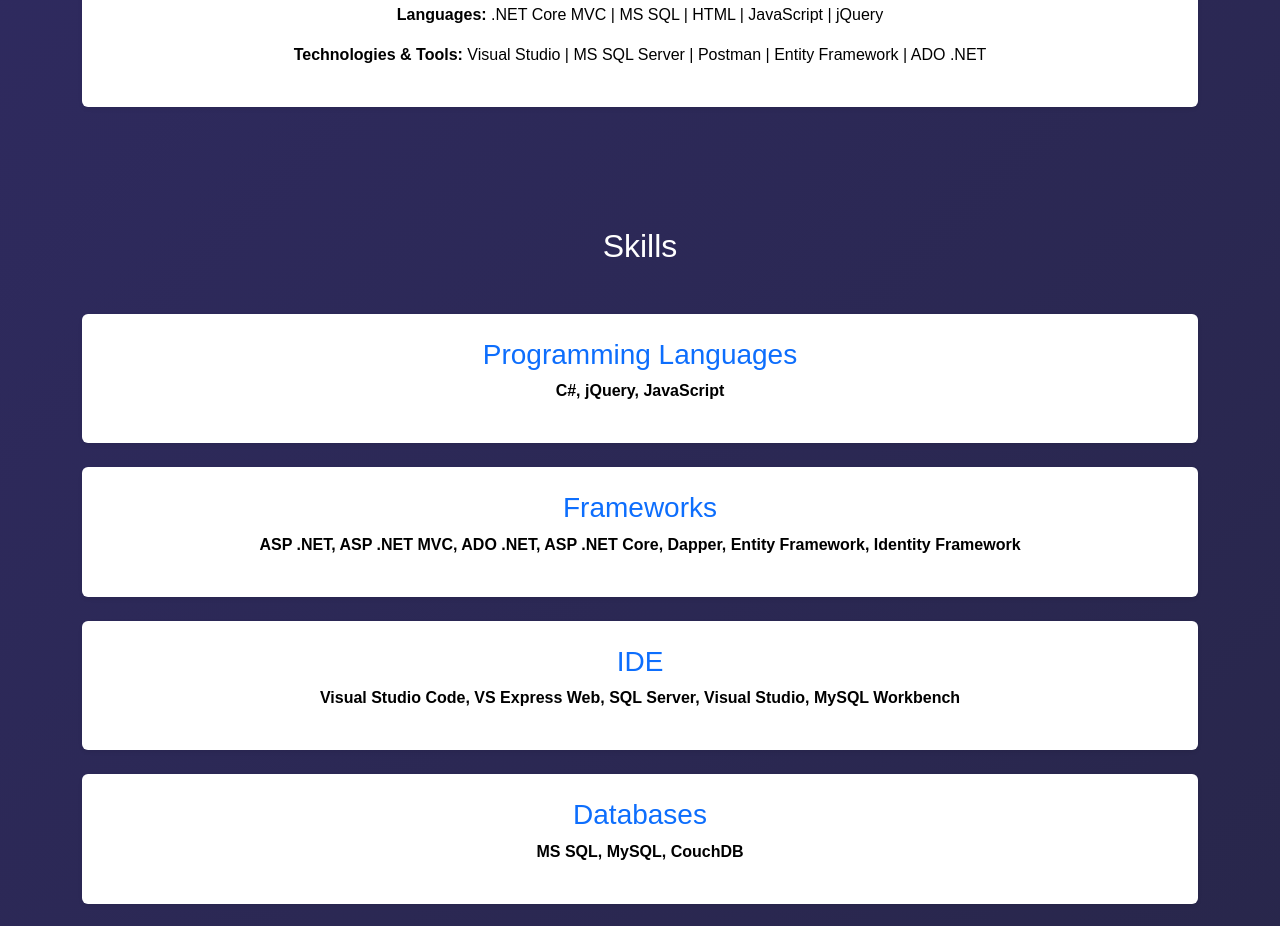
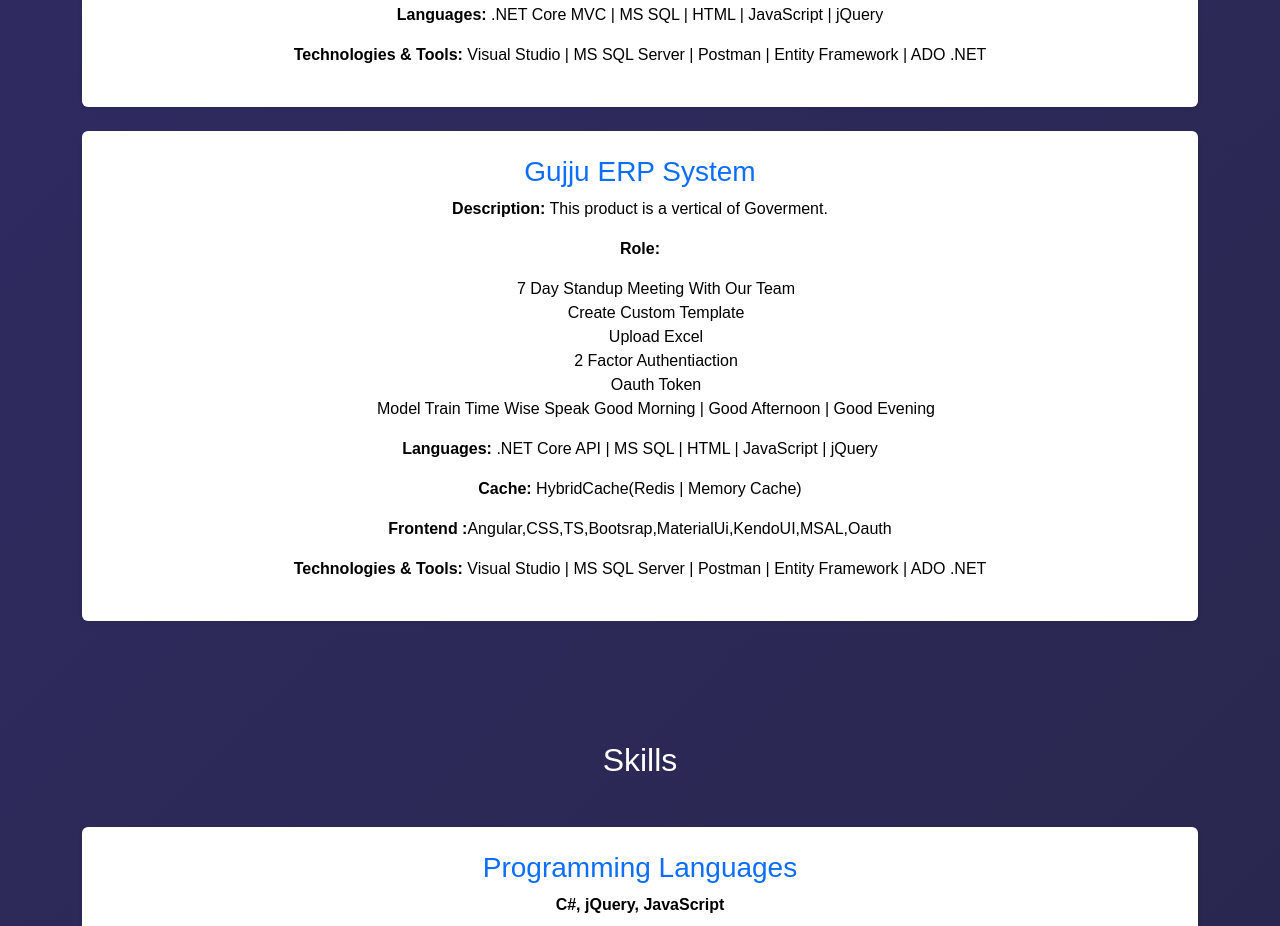
Before and after one commit to yamikjg4/YamikCv, a plain HTML site: page index.html in a window 1280 px wide. Shown: the part 4935-5861 px from the top of the page. Drawn offline with nearby package versions, Linux system fonts and the light colour scheme.

Commit message:
New Change

```diff
--- a/index.html
+++ b/index.html
@@ -388,6 +388,23 @@
         <p><strong>Languages:</strong> .NET Core MVC | MS SQL | HTML | JavaScript | jQuery</p>
         <p><strong>Technologies & Tools:</strong> Visual Studio | MS SQL Server | Postman | Entity Framework | ADO .NET</p>
     </div>
+    <div class="project-item mb-4 p-4 bg-white shadow-sm rounded">
+        <h3 class="text-primary">Gujju ERP System</h3>
+        <p><strong>Description:</strong> This product is a vertical of Goverment.</p>
+        <p><strong>Role:</strong></p>
+        <ul>
+           <li>7 Day Standup Meeting With Our Team</li>
+           <li>Create Custom Template</li>
+           <li>Upload Excel</li>
+           <li>2 Factor Authentiaction</li>
+           <li>Oauth Token</li>
+           <li>Model Train Time Wise Speak Good Morning | Good Afternoon | Good Evening</li>
+        </ul>
+        <p><strong>Languages:</strong> .NET Core API | MS SQL | HTML | JavaScript | jQuery</p>
+        <p><strong>Cache:</strong> HybridCache(Redis | Memory Cache)</p>
+        <p><strong>Frontend :</strong>Angular,CSS,TS,Bootsrap,MaterialUi,KendoUI,MSAL,Oauth</p>
+        <p><strong>Technologies & Tools:</strong> Visual Studio | MS SQL Server | Postman | Entity Framework | ADO .NET</p>
+    </div>
 </section>
 <!-- Skills Section -->
 <section id="skills" class="container py-5">
```
